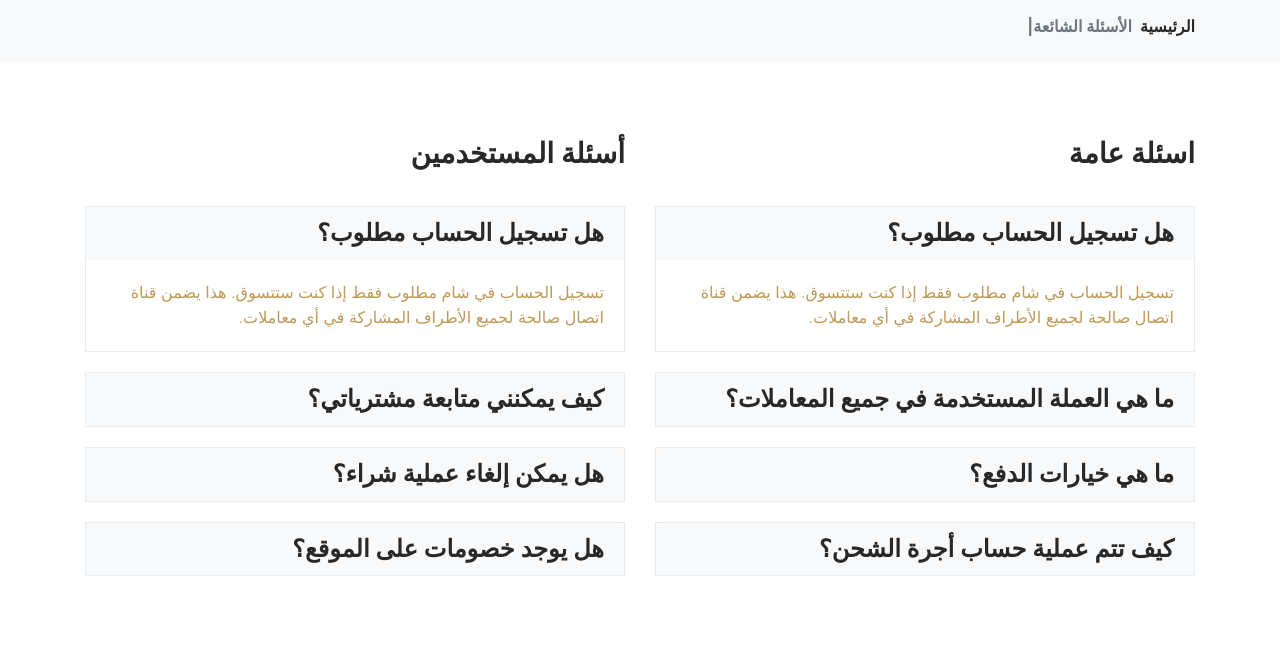
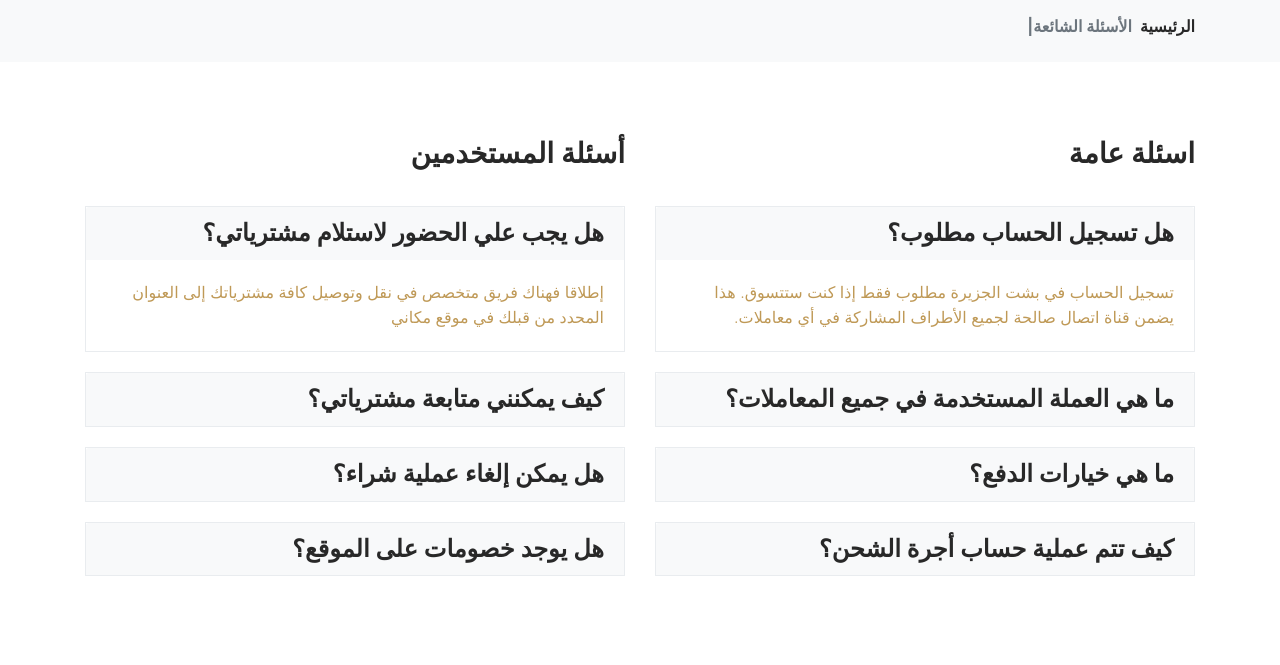
Before and after one commit to Bishtaljazeera/Bishtaljazeera-4, a plain HTML site: page faqs.htm in a window 1280 px wide. Shown: the part 135-800 px from the top of the page. Drawn offline with nearby package versions, Linux system fonts and the light colour scheme; a web font is replaced by a local one.

Commit message:
Update faqs.htm

```diff
--- a/faqs.htm
+++ b/faqs.htm
@@ -239,7 +239,7 @@
 </div>
 <div id="faq-1" class="card-collapse collapse show" data-parent="#faqs">
 <div class="card-body">
-تسجيل الحساب في شام مطلوب فقط إذا كنت ستتسوق. هذا يضمن قناة اتصال صالحة لجميع الأطراف المشاركة في أي معاملات.
+تسجيل الحساب في بشت الجزيرة مطلوب فقط إذا كنت ستتسوق. هذا يضمن قناة اتصال صالحة لجميع الأطراف المشاركة في أي معاملات.
 </div>
 </div>
 </div>
@@ -287,12 +287,12 @@
 <div class="card card-default">
 <div class="card-header cursor-pointer" data-toggle="collapse" data-target="#faq-2-1" aria-expanded="true">
 <h4 class="h4 mb-0">
-هل تسجيل الحساب مطلوب؟
+هل يجب علي الحضور لاستلام مشترياتي؟
 </h4>
 </div>
 <div id="faq-2-1" class="card-collapse collapse show" data-parent="#faqs-2">
 <div class="card-body">
-تسجيل الحساب في شام مطلوب فقط إذا كنت ستتسوق. هذا يضمن قناة اتصال صالحة لجميع الأطراف المشاركة في أي معاملات.
+إطلاقا فهناك فريق متخصص في نقل وتوصيل كافة مشترياتك إلى العنوان المحدد من قبلك في موقع مكاني
 </div>
 </div>
 </div>
```
